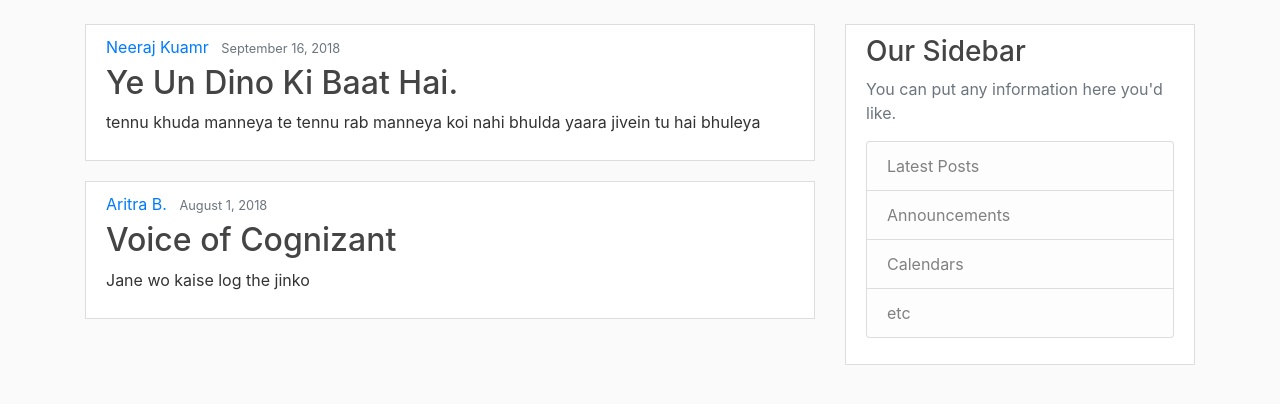
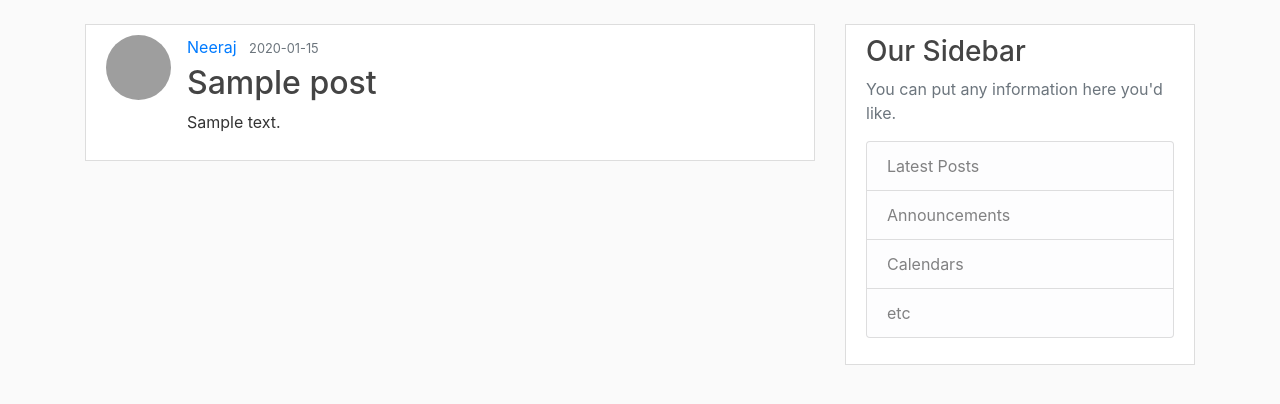
Before and after one commit to NeerajK23/myfirstblog, a Flask app: page / in a window 1280 px wide. Shown: the part 56-460 px from the top of the page. Run offline with Flask 2, Linux system fonts and the light colour scheme; data comes from the database, SQL or seed files in the repository; both versions use the stored data as it was after the commit; tables that the repository leaves empty hold one stand-in row (values such as "Sample post"); some libraries are stand-ins or nearby versions; grey boxes are pictures that could not be loaded.

Commit message:
Create , Update and Delete posts

```diff
--- a/myflaskapplication/flaskblog/routes.py
+++ b/myflaskapplication/flaskblog/routes.py
@@ -2,42 +2,17 @@
 #import secrets
 import random
 from PIL import Image
-from flask import render_template, url_for, flash, redirect, request
+from flask import render_template, url_for, flash, redirect, request, abort
 from flaskblog import app, db, bcrypt
-from flaskblog.forms import RegistrationForm,LoginForm,UpdateAccountForm
+from flaskblog.forms import RegistrationForm,LoginForm,UpdateAccountForm,PostForm
 from flaskblog.models import User, Post
 from flask_login import login_user,current_user,logout_user,login_required
 
-posts=[
-    {
-
-         'author':'Neeraj Kuamr',
-         'title': 'Ye Un Dino Ki Baat Hai.',
-         'content':'tennu khuda manneya \
-                    te tennu rab manneya \
-                    koi nahi bhulda yaara \
-                    jivein tu hai bhuleya',
-
-         'date_posted':'September 16, 2018'
-
-    },
-
-    {
-
-         'author':'Aritra B.',
-
-         'title': 'Voice of Cognizant',
-
-         'content':'Jane wo kaise log the jinko',
-
-         'date_posted':'August 1, 2018'
-    },
-
-]
 
 @app.route("/")
 @app.route("/home")
 def home():
+    posts=Post.query.all()
     return render_template('home.html',posts=posts)
 
 @app.route("/about")
@@ -111,3 +86,49 @@
         form.email.data=current_user.email
     image_file= url_for('static', filename='profile_pics/' + current_user.image_file)
     return render_template('account.html',title='Account', image_file=image_file, form=form)
+
+@app.route("/post/new",methods=['GET','POST'])
+@login_required
+def new_post():
+    form= PostForm()
+    if form.validate_on_submit():
+        post = Post(title=form.title.data, content=form.content.data, author=current_user)
+        db.session.add(post)
+        db.session.commit()
+        flash('Your post has been created!','success')
+        return redirect(url_for('home'))
+    return render_template('create_post.html', title='New Post',form=form, legend='New Post')
+
+@app.route("/post/<int:post_id>")
+def post(post_id):
+    post=Post.query.get_or_404(post_id)
+    return render_template('post.html', title=post.title, post=post)
+
+@app.route("/post/<int:post_id>/update", methods=['GET','POST'])
+@login_required
+def update_post(post_id):
+    post = Post.query.get_or_404(post_id)
+    if post.author != current_user:
+        abort(403)
+    form =PostForm()
+    if form.validate_on_submit():
+        post.title=form.title.data
+        post.content=form.content.data
+        db.session.commit()
+        flash('Your post has been updated!', 'success')
+        return redirect(url_for('post', post_id=post.id))
+    elif request.method =='GET':
+        form.title.data = post.title
+        form.content.data = post.content
+    return render_template('create_post.html', title='Update Post',form=form, legend='Update Post')
+
+@app.route("/post/<int:post_id>/delete", methods=['POST'])
+@login_required
+def delete_post(post_id):
+    post = Post.query.get_or_404(post_id)
+    if post.author != current_user:
+        abort(403)
+    db.session.delete(post)
+    db.session.commit()
+    flash('Your post has been deleted!', 'success')
+    return redirect(url_for('home'))
--- a/myflaskapplication/flaskblog/templates/home.html
+++ b/myflaskapplication/flaskblog/templates/home.html
@@ -1,29 +1,16 @@
 {% extends "layout.html" %}
-
 {% block content %}
-
   {% for post in posts %}
-
 <article class="media content-section">
-
+  <img class="rounded-circle article-img" src="{{ url_for('static', filename='profile_pics/'+ post.author.image_file) }}">
   <div class="media-body">
-
     <div class="article-metadata">
-
-      <a class="mr-2" href="#">{{ post.author }}</a>
-
-      <small class="text-muted">{{ post.date_posted }}</small>
-
+      <a class="mr-2" href="#">{{ post.author.username }}</a>
+      <small class="text-muted">{{ post.date_posted.strftime('%Y-%m-%d') }}</small>
     </div>
-
-    <h2><a class="article-title" href="#">{{ post.title }}</a></h2>
-
+    <h2><a class="article-title" href="{{url_for('post', post_id=post.id)}}">{{ post.title }}</a></h2>
     <p class="article-content">{{ post.content }}</p>
-
   </div>
-
 </article>
-
 {% endfor %}
-
 {% endblock content %}
--- a/myflaskapplication/flaskblog/templates/layout.html
+++ b/myflaskapplication/flaskblog/templates/layout.html
@@ -31,6 +31,7 @@
 
         <div class="navbar-nav">
          {% if current_user.is_authenticated %}
+         <a class="nav-item nav-link" href="{{ url_for('new_post') }}">New Post</a>
          <a class="nav-item nav-link" href="{{ url_for('account') }}">Account</a>
          <a class="nav-item nav-link" href="{{ url_for('logout') }}">Logout</a>
          {% else %}
```
Also changed, not shown: myflaskapplication/flaskblog/forms.py (+6 -1 lines), myflaskapplication/flaskblog/templates/create_post.html (added, +40 -0 lines), myflaskapplication/flaskblog/templates/login.html (+0 -59 lines), myflaskapplication/flaskblog/templates/post.html (added, +43 -0 lines), myflaskapplication/flaskblog/site.db (added).
